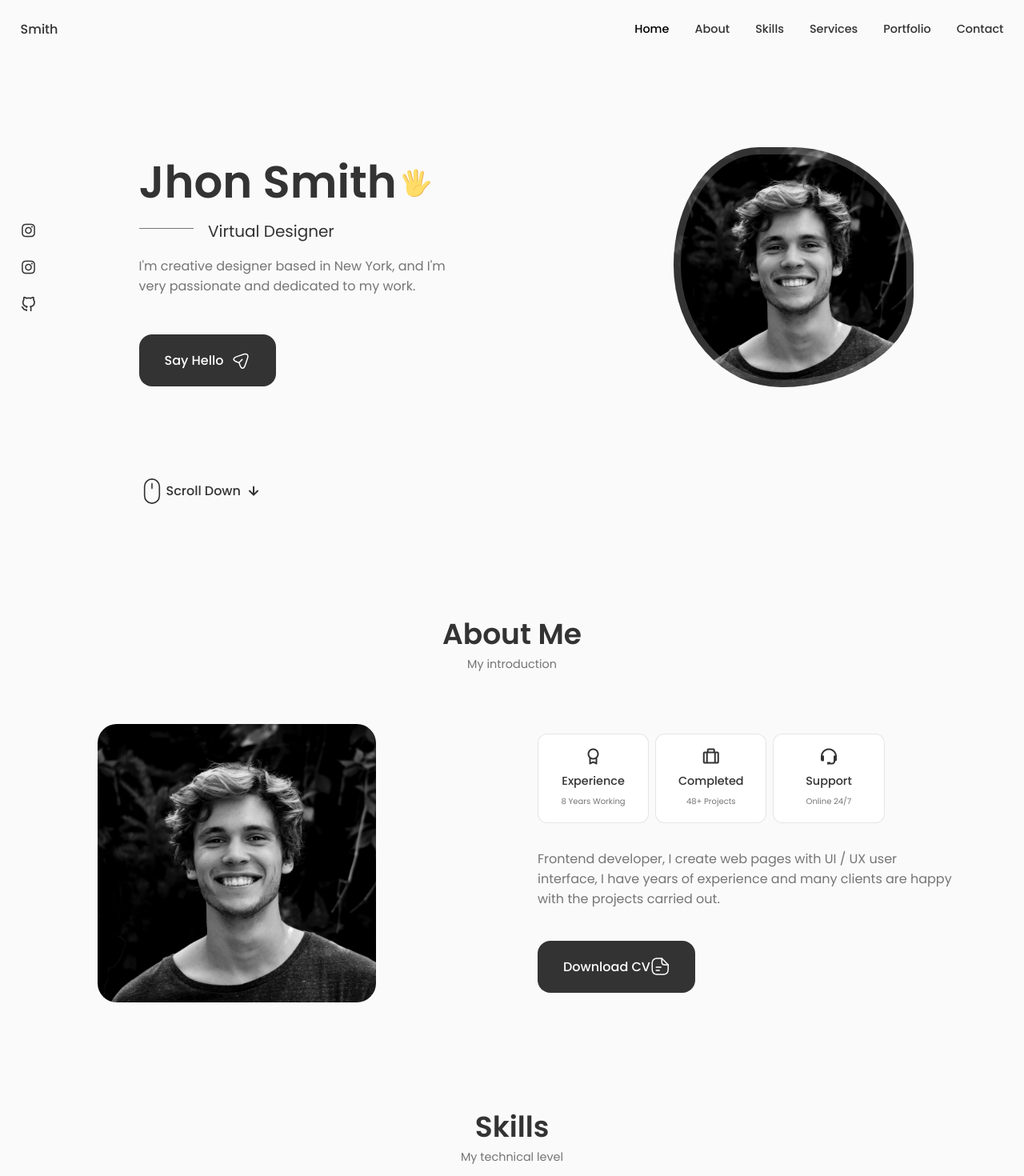
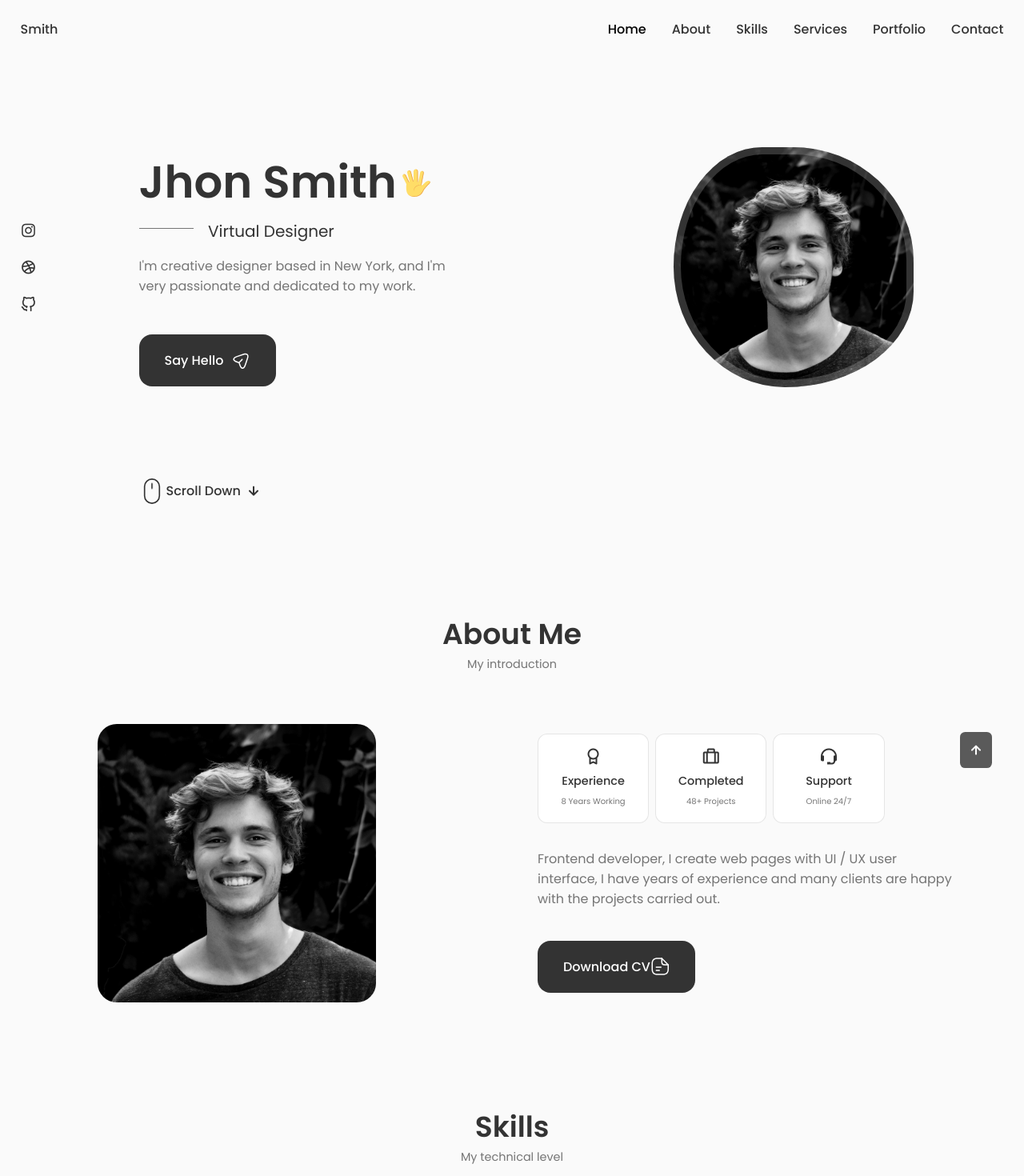
Before and after one commit to GabrielBarrachino/FirtsPortfolioReact, a React (Create React App) app: page / in a window 1280 px wide. Shown: the top 1470 px of the page at 80% size. Built offline with nearby package versions, Linux system fonts and the light colour scheme.

Commit message:
projeto finalizado

```diff
--- a/src/App.js
+++ b/src/App.js
@@ -8,6 +8,8 @@ import Services from './Components/Services/Services';
 import Qualification from './Components/Qualification/Qualifaction';
 import Testimonials from './Components/Testimonials/Testimonials';
 import Contact from './Components/Contact/Contact';
+import Footer from './Components/Footer/Footer';
+import ScrollUp from './Components/ScrollUp/ScrollUp';
 
 const App = () => {
   return (
@@ -23,6 +25,9 @@ const App = () => {
         <Testimonials />
         <Contact />
       </main>
+
+      <Footer />
+      <ScrollUp />
     </>
   );
 }
--- a/src/Components/Contact/Contact.js
+++ b/src/Components/Contact/Contact.js
@@ -1,5 +1,4 @@
 import React from "react";
-
 
 const Contact = () => {
     return (
--- /dev/null
+++ b/src/Components/Footer/Footer.js
@@ -0,0 +1,46 @@
+import React from "react";
+
+const Footer = () => {
+    return (
+        <footer className="footer">
+            <div className="footerContainer container">
+               <h1 className="footerTitle">Smith</h1>
+
+               <ul className="footerList">
+                    <li>
+                        <a href="#about" className="footerLink">About</a>
+                    </li>
+
+                    <li>
+                        <a href="#projects" className="footerLink">Projects</a>
+                    </li>
+
+                    <li>
+                        <a href="#testimonials" className="footerLink">Testimonials</a>
+                    </li>
+               </ul>
+
+               <div className="footerSocial">
+                    <a href="https://www.facebook.com/" className="footerSocialLink" target="_blank">
+                        <i class="bx bxl-facebook"></i>
+                    </a>
+
+                    <a href="https://www.isntagram.com/"  className="footerSocialLink" target="_blank">
+                        <i class="bx bxl-instagram"></i>
+                    </a>
+
+                    <a href="https://www.twitter.com/"  className="footerSocialLink" target="_blank">
+                        <i class="bx bxl-twitter"></i>
+                    </a>
+               </div>
+
+               <span className="footerCopy">
+                    &#169; Crypticalcoder. All rights reserved
+               </span>
+            </div>
+        </footer>
+    )
+}
+
+
+export default Footer;
--- /dev/null
+++ b/src/Components/Footer/_footer.scss
@@ -0,0 +1,48 @@
+.footer{
+    background-color: var(--containerColor);
+    border-top: 1px solid rgba(0, 0, 0, 0.1);
+    .footerContainer{
+        padding: 2rem 0 6rem;
+        .footerTitle, .footerLink{
+            color: var(--titleColor);
+        }
+        .footerTitle{
+            text-align: center;
+            margin-bottom: var(--mb-2);
+        }
+        .footerList{
+            display: flex;
+            justify-content: center;
+            column-gap: 1.5rem;
+            margin-bottom: var(--mb-2);
+            .footerLink{
+                &:hover{
+                    color: var(--titleColorDark);
+                }
+            }
+        }
+        .footerSocial{
+            display: flex;
+            justify-content: center;
+            column-gap: 1.25rem;
+            .footerSocialLink{
+                background-color: var(--titleColor);
+                color: var(--containerColor);
+                font-size: 1.25rem;
+                padding: .4rem;
+                border-radius: .5rem;
+                display: inline-flex;
+                &:hover{
+                    background-color: var(--titleColorDark);
+                }
+            }
+        }
+        .footerCopy{
+            display: block;
+            margin-top: 4.5rem;
+            color: var(--titleColor);
+            text-align: center;
+            font-size: var(--smallFontSize);
+        }
+    }
+}
--- a/src/Components/Header/Header.js
+++ b/src/Components/Header/Header.js
@@ -2,7 +2,14 @@ import React, { useState } from "react";
 import "./_header.scss";
 
 const Header = () => {
+    window.addEventListener("scroll", function () {
+        const headerScroll = document.querySelector(".header");
+        if (this.scrollY >= 80) headerScroll.classList.add("scrollHeader")
+        else headerScroll.classList.remove("scrollHeader")
+    });
+
     const [Toggle, showMenu] = useState(false);
+    const [activeNav, setActiveNav] = useState("#home");
 
     return (
         <header className="header">
@@ -12,42 +19,42 @@ const Header = () => {
                 <div className={Toggle ? "navMenu showMenu" : "navMenu"}>
                     <ul className="navList grid">
                         <li className="navItem">
-                            <a href="#home" className="navLink activeLink">
+                            <a href="#home" onClick={() => setActiveNav('#home')} className={activeNav === "#home" ? "navLink activeLink" : "navLink"}>
                                 <i className="uil uil-estate navIcon"></i>
                                 <span>Home</span>
                             </a>
                         </li>
 
                         <li className="navItem">
-                            <a href="#about" className="navLink">
+                            <a href="#about" onClick={() => setActiveNav('#about')} className={activeNav === "#about" ? "navLink activeLink" : "navLink"}>
                                 <i className="uil uil-user navIcon"></i>
                                 <span>About</span>
                             </a>
                         </li>
 
                         <li className="navItem">
-                            <a href="#skills" className="navLink">
+                            <a href="#skills" onClick={() => setActiveNav('#skills')} className={activeNav === "#skills" ? "navLink activeLink" : "navLink"}>
                                 <i className="uil uil-file-alt navIcon"></i>
                                 <span>Skills</span>
                             </a>
                         </li>
 
                         <li className="navItem">
-                            <a href="#services" className="navLink">
+                            <a href="#services" onClick={() => setActiveNav('#services')} className={activeNav === "#services" ? "navLink activeLink" : "navLink"}>
                                 <i className="uil uil-briefcase-alt navIcon"></i>
                                 <span>Services</span>
                             </a>
                         </li>
 
                         <li className="navItem">
-                            <a href="#portfolio" className="navLink">
+                            <a href="#portfolio" onClick={() => setActiveNav('#portfolio')} className={activeNav === "#portfolio" ? "navLink activeLink" : "navLink"}>
                                 <i className="uil uil-scenery navIcon"></i>
                                 <span>Portfolio</span>
                             </a>
                         </li>
 
                         <li className="navItem">
-                            <a href="#contact" className="navLink">
+                            <a href="#contact" onClick={() => setActiveNav('#contact')} className={activeNav === "#contact" ? "navLink activeLink" : "navLink"}>
                                 <i className="uil uil-message navIcon"></i>
                                 <span>Contact</span>
                             </a>
--- a/src/Components/Header/_header.scss
+++ b/src/Components/Header/_header.scss
@@ -27,12 +27,12 @@
                         display: flex;
                         flex-direction: column;
                         align-items: center;
-                        font-size: var(--smallFontSize);
+                        font-size: var(--normalFontSize);
                         color: var(--titleColor);
                         font-weight: var(--fontMedium);
                         transition: .4s;
                         &.activeLink, &:hover{
-                            color: var(--titleColorDark);
+                            color: #000;
                         }
                     }
                 }
@@ -109,3 +109,7 @@
         }
     }
 }
+
+.scrollHeader{
+    box-shadow: 0 -1px 4px rgba(0, 0, 0, 0.15);
+}
--- a/src/Components/Home/Social.js
+++ b/src/Components/Home/Social.js
@@ -7,7 +7,7 @@ const Social = () => {
                 <i class="uil uil-instagram"></i>
             </a>
             <a href="https://www.dribble.com/"  className="homeSocialIcon" target="_blank">
-                <i class="uil uil-instagram"></i>
+                <i class="uil uil-dribbble"></i>
             </a>
             <a href="https://www.github.com/"  className="homeSocialIcon" target="_blank">
                 <i class="uil uil-github-alt"></i>
--- a/src/Components/Qualification/Qualifaction.js
+++ b/src/Components/Qualification/Qualifaction.js
@@ -8,7 +8,7 @@ const Qualification = () => {
     }
 
     return(
-        <section className="qualification section">
+        <section className="qualification section" id="portfolio">
             <h2 className="sectionTitle">Qualification</h2>
             <span className="sectionSubtitle">My personal journey</span>
 
--- /dev/null
+++ b/src/Components/ScrollUp/ScrollUp.js
@@ -0,0 +1,18 @@
+import React from "react";
+
+const ScrollUp = () => {
+    window.addEventListener("scroll", function () {
+        const scrollBtn = document.querySelector(".scrollup");
+        if (this.scrollY >= 560) scrollBtn.classList.add("showScroll")
+        else scrollBtn.classList.remove("showScroll")
+    })
+    return (
+        <a href="#" className="scrollup">
+            <i className="uil uil-arrow-up scrollupIcon"></i>
+        </a>
+    )
+}
+
+
+
+export default ScrollUp;
--- /dev/null
+++ b/src/Components/ScrollUp/_scrollup.scss
@@ -0,0 +1,41 @@
+.scrollup{
+    position: fixed;
+    right: 2.5rem;
+    bottom: -20%;
+    background-color: var(--titleColor);
+    opacity: 0.8;
+    padding: .3rem .5rem;
+    border-radius: .4rem;
+    z-index: var(--zTooltip);
+    transition: .4s;
+    &:hover{
+        background: var(--titleColorDark);
+    }
+    .scrollupIcon{
+        font-size: 1.5rem;
+        color: var(--containerColor);
+    }
+
+    @media screen and (max-width: 991px){
+        .scrollup{
+            right: 1.5rem;
+            padding: .25rem .4rem;
+            .scrollupIcon{
+                font-size: 1.25rem;
+            }
+        }
+    }
+    @media screen and (max-width: 400px){
+        .scrollup{
+            right: 1rem;
+        }
+    }
+}
+
+.showScroll{
+    bottom: 3rem;
+
+    @media screen and (max-width: 768px){
+        bottom: 4rem;
+    }
+}
--- a/src/styles/main.scss
+++ b/src/styles/main.scss
@@ -9,3 +9,5 @@
 @import '../Components/Qualification/qualification.scss';
 @import '../Components/Testimonials/testimonials.scss';
 @import '../Components/Contact/contact.scss';
+@import '../Components/Footer/footer.scss';
+@import '../Components/ScrollUp/scrollup.scss';
```
